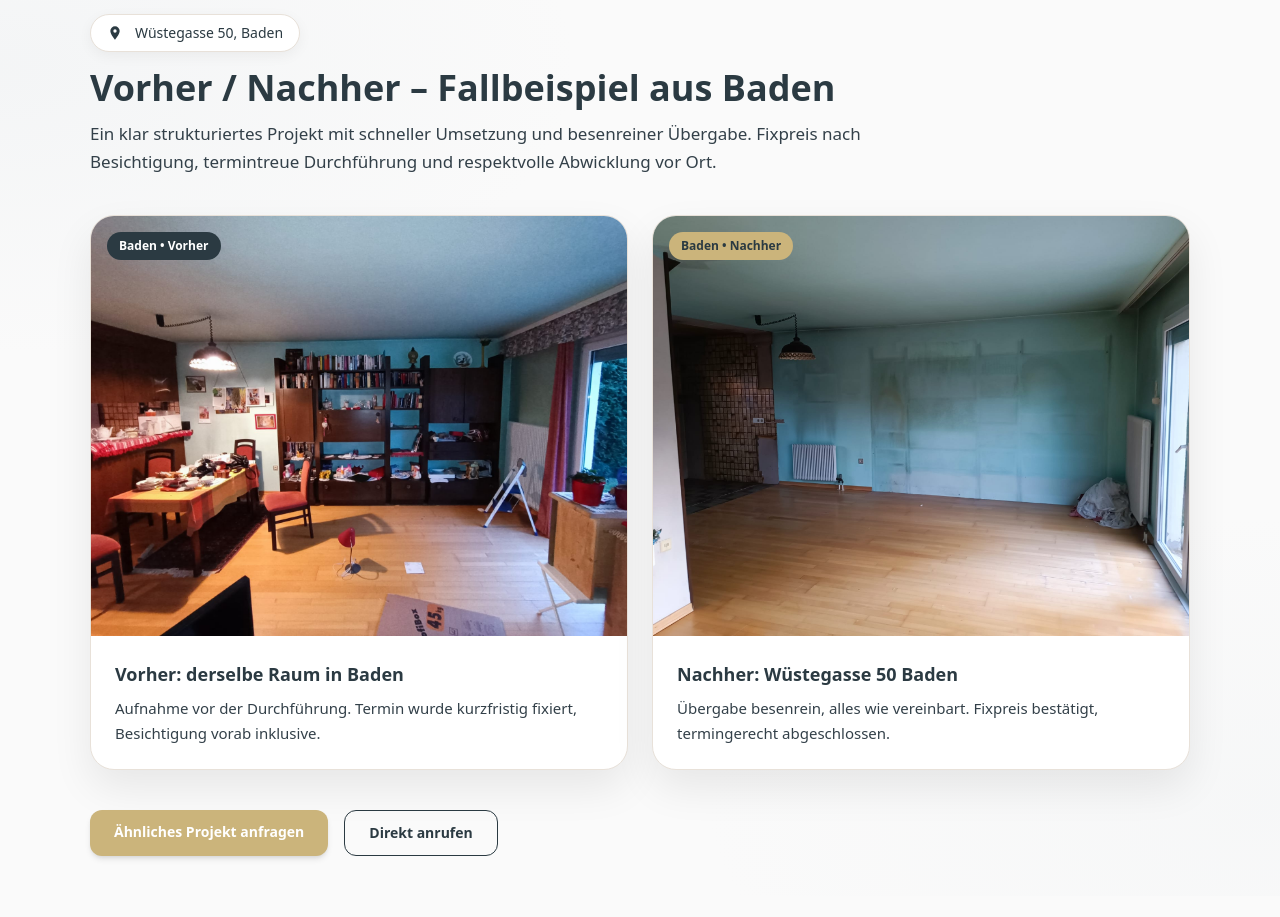
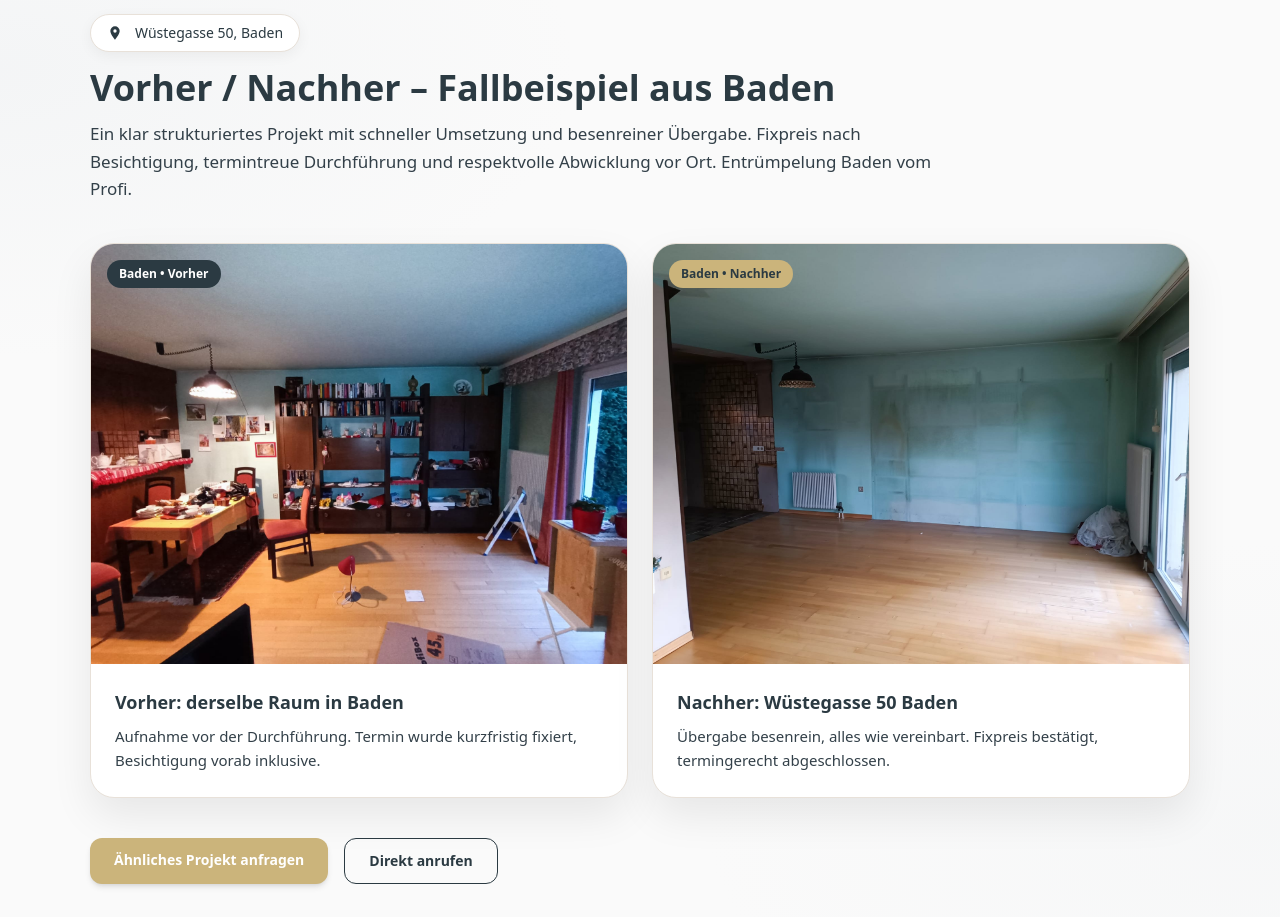
Before and after one commit to OleksiiPro1/badenentruempelung, a Next.js app: page / in a window 1280 px wide. Shown: the part 1400-2317 px from the top of the page. Built offline with nearby package versions, Linux system fonts and the light colour scheme.

Commit message:
version 1.2

```diff
--- a/src/app/page.tsx
+++ b/src/app/page.tsx
@@ -205,7 +205,7 @@ export default function HomePage() {
       </h2>
       <p className="mt-3 max-w-[860px] text-[17px] leading-relaxed text-[#334049]">
         Ein klar strukturiertes Projekt mit schneller Umsetzung und besenreiner Übergabe.
-        Fixpreis nach Besichtigung, termintreue Durchführung und respektvolle Abwicklung vor Ort.
+        Fixpreis nach Besichtigung, termintreue Durchführung und respektvolle Abwicklung vor Ort. Entrümpelung Baden vom Profi.
       </p>
     </header>
 
```
